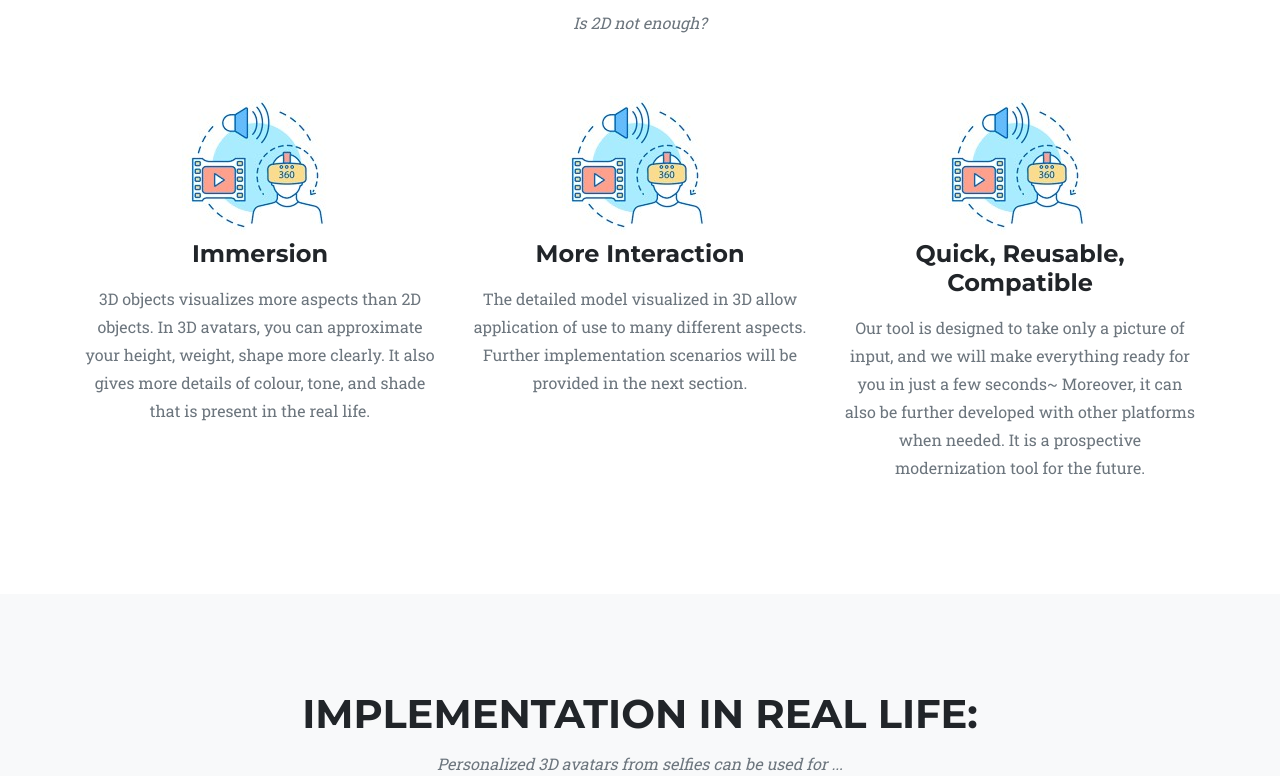
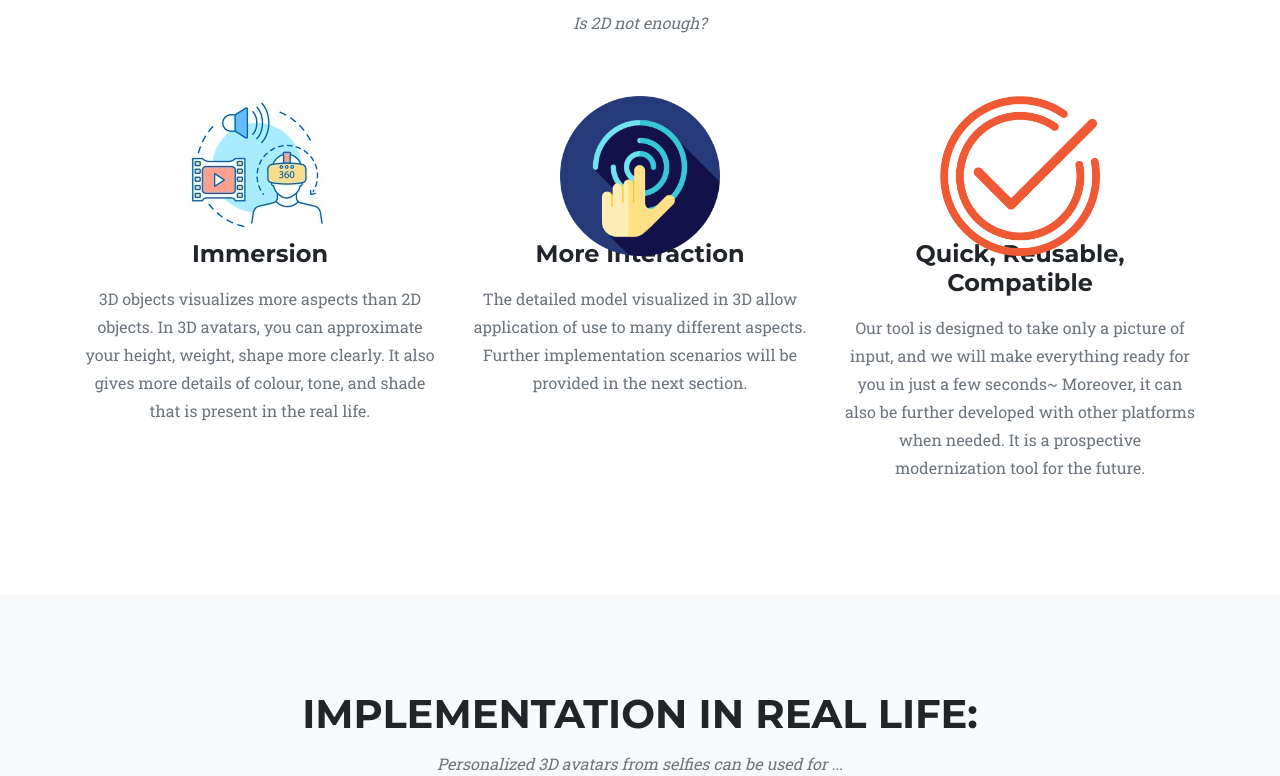
Before and after one commit to MaderCiken/AvatarSimulation, a plain HTML site: page persona/index.html in a window 1280 px wide. Shown: the part 964-1740 px from the top of the page. Drawn offline with nearby package versions, Linux system fonts and the light colour scheme.

Commit message:
Update index.html

```diff
--- a/persona/index.html
+++ b/persona/index.html
@@ -64,7 +64,7 @@
                     </div>
                     <div class="col-md-4">
                         <span class="fa-stack fa-4x">
-                            <img class="img-fluid" src="assets/img/icon/1.jpg" alt="..." />
+                            <img class="img-fluid" src="assets/img/icon/2.png" alt="..." />
                             <!-- <i class="fas fa-circle fa-stack-2x text-primary"></i>
                             <i class="fas fa-laptop fa-stack-1x fa-inverse"></i> -->
                         </span>
@@ -73,7 +73,7 @@
                     </div>
                     <div class="col-md-4">
                         <span class="fa-stack fa-4x">
-                            <img class="img-fluid" src="assets/img/icon/1.jpg" alt="..." />
+                            <img class="img-fluid" src="assets/img/icon/3.png" alt="..." />
                             <!-- <i class="fas fa-circle fa-stack-2x text-primary"></i>
                             <i class="fas fa-lock fa-stack-1x fa-inverse"></i> -->
                         </span>
@@ -275,7 +275,7 @@
                 <div class="row">
                     <div class="col-lg-4">
                         <div class="team-member">
-                            <img class="mx-auto rounded-circle" src="assets/img/team/2.jpg" alt="..." />
+                            <img class="mx-auto rounded-circle" src="assets/img/team/2.JPG" alt="..." />
                             <h4>Yelike Winne Lukito</h4>
                             <p class="text-muted">Lead Developer</p>
                             <a class="btn btn-dark btn-social mx-2" href="https://github.com/YelikeWL" aria-label="Yelike Github Profile"><i class="fab fa-github"></i></a>
```
